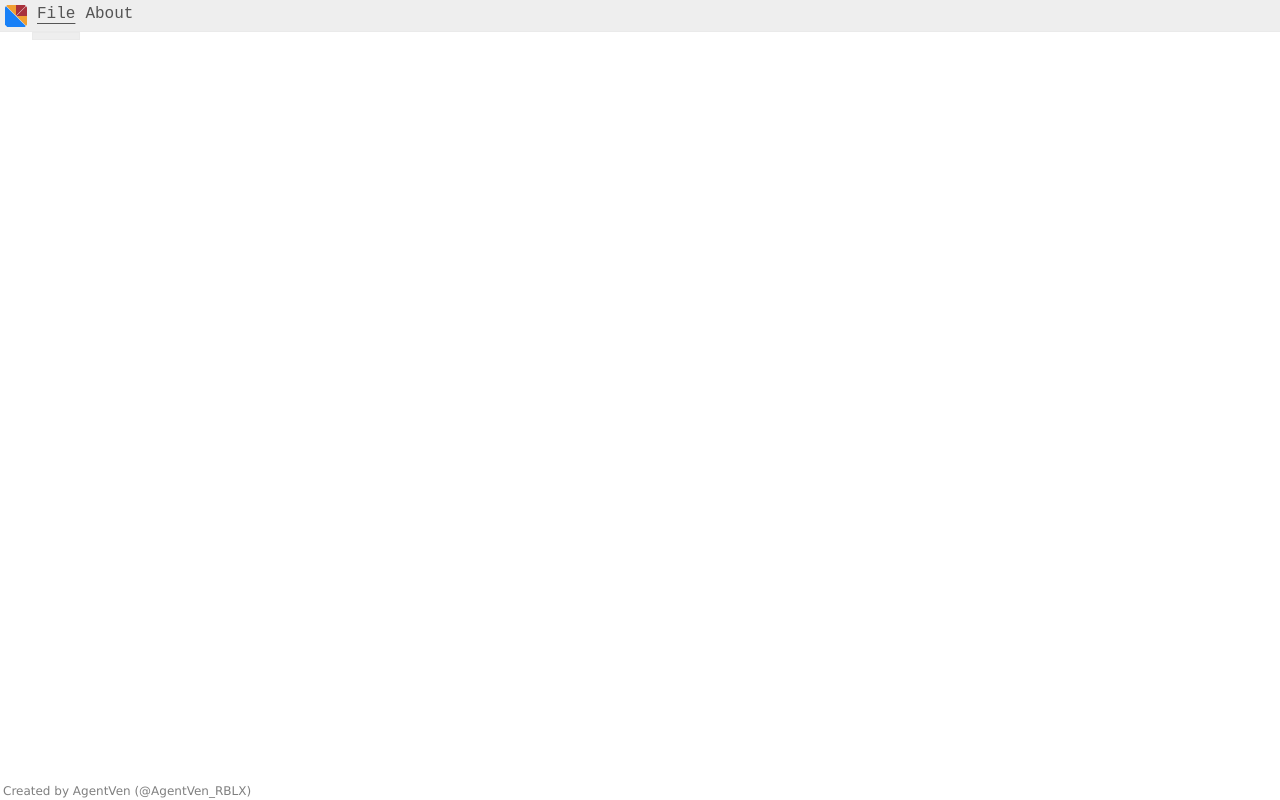
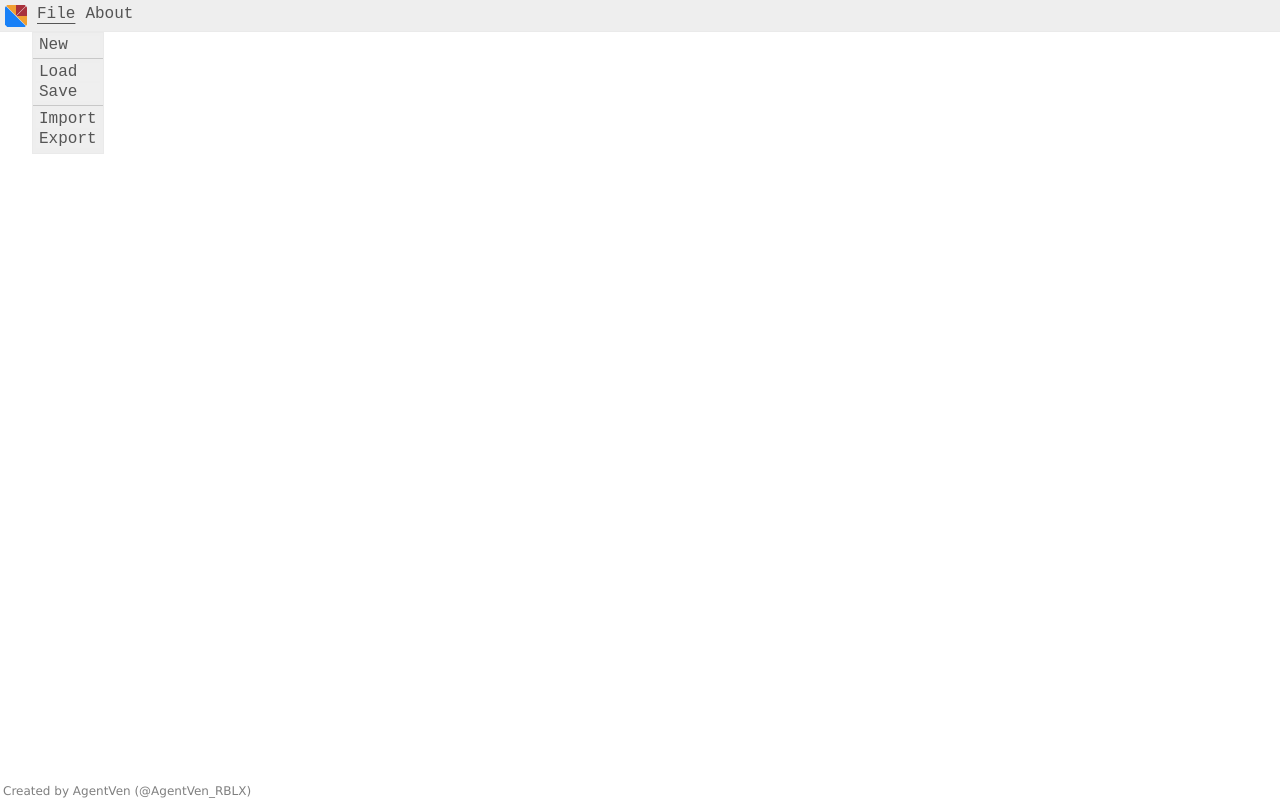
Before and after one commit to AgentVen/UMT-Blueprint-Maker, a website built with Vite: page index.html in a window 1280 px wide. Both pictures are taken after a click on the item "File". Built offline with nearby package versions, Linux system fonts and the light colour scheme.

Commit message:
completed main menu-panel functionalliy

```diff
--- a/index.html
+++ b/index.html
@@ -14,7 +14,7 @@
 	<header>
 		<div id="topbar">
 			<img id="topbar-inno-logo" src="/InnovationInc_Logo.svg" alt="" />
-			<div id="menu-bar" class="menu-bar">
+			<div id="menu-bar">
 				<ul id="menu-list">
 					<li id="menu-list-item-0" class="menu-list-item">File</li>
 					<li id="menu-list-item-1" class="menu-list-item">About</li>
@@ -23,8 +23,22 @@
 		</div>
 		<div id="menu-panel-container">
 			<ul id="menu-panel-0" class="menu-panel">
+				<li id="menu-panel-section-0-0" class="menu-panel-section">
+					<button id="menu-panel-item-0-0-0" class="menu-panel-item" type="button">New</button>
+				</li>
+				<li id="menu-panel-section-0-1" class="menu-panel-section">
+					<button id="menu-panel-item-0-1-0" class="menu-panel-item" type="button">Load</button>
+					<button id="menu-panel-item-0-1-1" class="menu-panel-item" type="button">Save</button>
+				</li>
+				<li id="menu-panel-section-0-2" class="menu-panel-section">
+					<button id="menu-panel-item-0-2-0" class="menu-panel-item" type="button">Import</button>
+					<button id="menu-panel-item-0-2-1" class="menu-panel-item" type="button">Export</button>
+				</li>
 			</ul>
 			<ul id="menu-panel-1" class="menu-panel">
+				<li id="menu-panel-section-1-0" class="menu-panel-section">
+					<button id="menu-panel-item-1-0-0" class="menu-panel-item" type="button">test</button>
+				</li>
 			</ul>
 		</div>
 	</header>
--- a/src/main.js
+++ b/src/main.js
@@ -11,8 +11,66 @@ const menuPanelContainer = header.querySelector('#menu-panel-container');
 const menuPanels = menuPanelContainer.querySelectorAll('.menu-panel');
 
 
+
+// Adjust scales and positions of menu panels
+{
+	// Adjust the min-width of the #menu-panel-container to that of the #menu-bar's width.
+	document.getElementById('menu-panel-container').style.minWidth = `${document.querySelector('#menu-bar').scrollWidth}px`;
+
+	let leftOffset = 0
+	menuPanels.forEach((menuPanel, i) => {
+
+		// Adjust the min-widths of each .menu-panel to match the width of their
+		// corresponding .menu-list-item.
+		//
+		// Then add the width to an offset that will be used to apply a margin-left
+		// to subsequent .menu-panels, so that their left edge is aligned with their
+		// corresponding .menu-list-item's left edge.
+		// (this is not done for #menu-panel-0 as #menu-panel-container should be
+		// aligned with left edge of the #menu-bar)
+
+		const width = document.querySelector(`#menu-list-item-${i}`).scrollWidth;
+		menuPanel.style.minWidth = `${width}px`;
+
+		if (leftOffset > 0) {
+			menuPanel.style.marginLeft = `${leftOffset}px`
+		}
+
+		leftOffset += width
+
+
+		// Adjust children padding
+		//
+		// The first child should have its top padding set to 0, and the last child
+		// should have its bottom padding set to 0.
+
+		const firstItem = menuPanel.firstElementChild;
+		const lastItem = menuPanel.lastElementChild;
+
+		if (firstItem) {
+			if (firstItem.classList.contains('menu-panel-item')) {
+				firstItem.style.marginTop = '0';
+			} else if (firstItem.classList.contains('menu-panel-section')) {
+				firstItem.style.paddingTop = '0';
+				firstItem.firstElementChild.style.marginTop = '0';
+			}
+
+			lastItem.style.paddingBottom = '0';
+			/*if (lastItem.classList.contains('menu-panel-section')) {
+				lastItem.lastElementChild.style.paddingBottom = '0';
+			}*/
+		}
+
+		// If last child is a .menu-panel-section then set bottom border to 0
+		if (lastItem && lastItem.classList.contains('menu-panel-section')) {
+			lastItem.style.borderBottom = '0';
+		}
+	});
+}
+
+
 function menuSelected(index) {
-	let isAMenuSelected = false;
+	let wasAMenuSelected = false;
 
 	menuList.forEach((menuListItem, i) => {
 		const menuPanel = menuPanelContainer.querySelector(`#menu-panel-${i}`);
@@ -20,20 +78,19 @@ function menuSelected(index) {
 
 		if (!isSelected && i === index) {
 			menuListItem.classList.add('selected');
-			menuPanel.classList.add('opened');
+			if (menuPanel) { menuPanel.classList.add('opened'); }
 
-			isAMenuSelected = true;
+			wasAMenuSelected = true;
 		} else {
 			menuListItem.classList.remove('selected');
-			menuPanel.classList.remove('opened');
+			if (menuPanel) { menuPanel.classList.remove('opened'); }
 		}
 	});
 
-	return isAMenuSelected;
+	return wasAMenuSelected;
 }
 
 function getSelectedMenu() {
-
 	menuList.forEach((menuListItem) => {
 		if (menuListItem.classList.contains('selected')) {
 			return menuListItem, i;
@@ -43,44 +100,44 @@ function getSelectedMenu() {
 	return null, -1;
 }
 
+// Menu selection logic
+{
+	let wasAMenuElementBeenClicked = false;
 
-window.addEventListener('DOMContentLoaded', () => {
-
-	// Adjust scales and positions of menu panels
-
-	document.getElementById('menu-panel-container').style.width = `${document.querySelector('.menu-bar').scrollWidth}px`;
-
-	let leftOffset = 0
-	menuPanels.forEach((menuPanel, i) => {
-		const width = document.querySelector(`#menu-list-item-${i}`).scrollWidth;
-		menuPanel.style.minWidth = `${width}px`;
-
-		if (leftOffset > 0) {
-			menuPanel.style.marginLeft = `${leftOffset}px`
-		}
-
-		leftOffset += width
+	// Setup event listeners for each menu-list-item
+	menuList.forEach((menuListItem, i) => {
+		menuListItem.addEventListener('click', () => {
+			wasAMenuElementBeenClicked = menuSelected(i);
+		});
 	});
 
+	// Setup event listeners for each button in the menu list panel.
+	menuPanels.forEach((menuPanel, i) => {
+		const menuPanelItems = menuPanel.querySelectorAll('.menu-panel-item');
 
-	// Menu selection
-	let isAMenuSelected = false;
-	menuList.forEach((menuListItem, i) => {
+		menuPanelItems.forEach((menuPanelItem, ii) => {
+			menuPanelItem.addEventListener('click', () => {
+				console.log(`${menuPanelItem.id} clicked`); //TODO))
 
-		menuListItem.addEventListener('click', () => {
-			isAMenuSelected = menuSelected(i);
+				wasAMenuElementBeenClicked = true;
+			});
 		});
-
 	});
 
-	// Deselect all if we didn't click on a menu
+	// Event listener for entire document
+	//
+	// If no kind of menu element was intracted with on this click,
+	// then deselect any selected menu. Otherwise, reset
+	// wasAMenuElementBeenClicked back to false for the next click.
 	document.addEventListener('click', () => {
-		if (!isAMenuSelected) {
+		if (!wasAMenuElementBeenClicked) {
 			menuSelected(-1);
 		} else {
-			isAMenuSelected = false;
+			wasAMenuElementBeenClicked = false;
 		}
 	});
+}
 
 
-});
+//window.addEventListener('DOMContentLoaded', () => {
+//});
--- a/src/style.css
+++ b/src/style.css
@@ -23,6 +23,7 @@ header {
 	--topbar-text-color: #555555;
 	--topbar-hover-background-color: #DDDDDD;
 
+	z-index: 100;
 	display: block flex;
 	flex-direction: column;
 	position: fixed;
@@ -32,6 +33,7 @@ header {
 }
 
 main {
+	z-index: 0;
 	display: block;
 	position: fixed;
 	top: 32px; bottom: 32px;
@@ -40,12 +42,12 @@ main {
 }
 
 footer {
+	z-index: 100;
 	display: block;
 	position: fixed;
 	top: calc(100% - 16px); bottom: 0;
 	right: 0; left: 0;
 	width: 100%;
-
 	padding-left: 3px;
 	font-weight: 100;
 	font-size: 12px;
@@ -53,6 +55,7 @@ footer {
 }
 
 #topbar {
+	z-index: 101;
 	display: flex;
 	flex-direction: row;
 	width: 100%;
@@ -69,6 +72,7 @@ footer {
 }
 
 #topbar #topbar-inno-logo {
+	z-index: inherit;
 	height: 22px;
 	vertical-align: middle;
 	align-self: flex-start;
@@ -78,7 +82,8 @@ footer {
 	margin-bottom: 5px;
 }
 
-#topbar .menu-bar {
+#topbar #menu-bar {
+	z-index: inherit;
 	display: inline-block;
 	width: fit-content;
 	height: inherit;
@@ -86,60 +91,100 @@ footer {
 	margin-bottom: 4px;
 }
 
-#topbar .menu-bar ul {
+#topbar #menu-bar ul {
+	z-index: inherit;
 	display: flex;
 	list-style-type: none;
 	padding-left: 0;
 	margin: 0;
 }
 
-#topbar .menu-bar ul .menu-list-item {
+#topbar #menu-bar ul .menu-list-item {
+	z-index: inherit;
 	display: block;
 	width: auto;
+	padding-top: 0; padding-bottom: 3px;
+	padding-left: 5px; padding-right: 5px;
 	border-radius: 0;
 	border: 0;
-	padding-left: 5px;
-	padding-right: 5px;
-	padding-bottom: 3px;
-	padding-top: 0;
-	cursor: pointer;
 	text-align: center;
 	font-size: 16px;
 	font-family: monospace;
 	font-weight: 500;
 	color: var(--topbar-text-color);
 	text-underline-offset: 5px;
+	cursor: pointer;
 }
 
-#topbar .menu-bar ul .menu-list-item:hover {
+#topbar #menu-bar ul .menu-list-item:hover {
 	background-color: var(--topbar-hover-background-color);
 }
 
-#topbar .menu-bar ul .menu-list-item.selected {
+#topbar #menu-bar ul .menu-list-item.selected {
 	text-decoration: underline;
 }
 
 #menu-panel-container {
+	z-index: 105;
 	display: flex;
 	position: relative;
 	z-index: 998;
 	left: 32px;
+	max-width: fit-content;
 	height: fit-content;
 }
 
 #menu-panel-container .menu-panel {
+	z-index: inherit;
 	display: none;
+	list-style-type: none;
 	position: fixed;
-	margin-top: 5px;
 	max-width: fit-content;
 	height: fit-content;
-	padding: 3px;
+	padding-left: 0;
+	padding-top: 3px; padding-bottom: 3px;
 	margin: 0;
 	background-color: var(--topbar-background-color);
 	border: 1px solid var(--topbar-border-color);
-	list-style-type: none;
 }
 
 #menu-panel-container .menu-panel.opened {
 	display: block;
 }
+
+#menu-panel-container .menu-panel .menu-panel-section {
+	z-index: inherit;
+	display: block;
+	width: 100%;
+	height: fit-content;
+	padding-top: 2px; padding-bottom: 2px;
+	padding-left: 3px; padding-right: 3px;
+	border-bottom: 1px solid #C8C8C8;
+}
+
+#menu-panel-container .menu-panel .menu-panel-item {
+	z-index: inherit;
+	display: block;
+	width: 100%;
+	height: fit-content;
+	margin-top: 2px; margin-bottom: 2px;
+	padding-top: 0; padding-bottom: 0;
+	padding-left: 3px; padding-right: 3px;
+	border: 0;
+	border-radius: 0;
+	text-align: left;
+	font-size: 16px;
+	font-family: monospace;
+	font-weight: 500;
+	color: var(--topbar-text-color);
+	text-underline-offset: 5px;
+	cursor: pointer;
+}
+
+#menu-panel-container .menu-panel .menu-panel-item:hover {
+	background-color: var(--topbar-hover-background-color);
+}
+
+#menu-panel-container .menu-panel .menu-panel-item.selected {
+	text-decoration: underline;
+}
```
